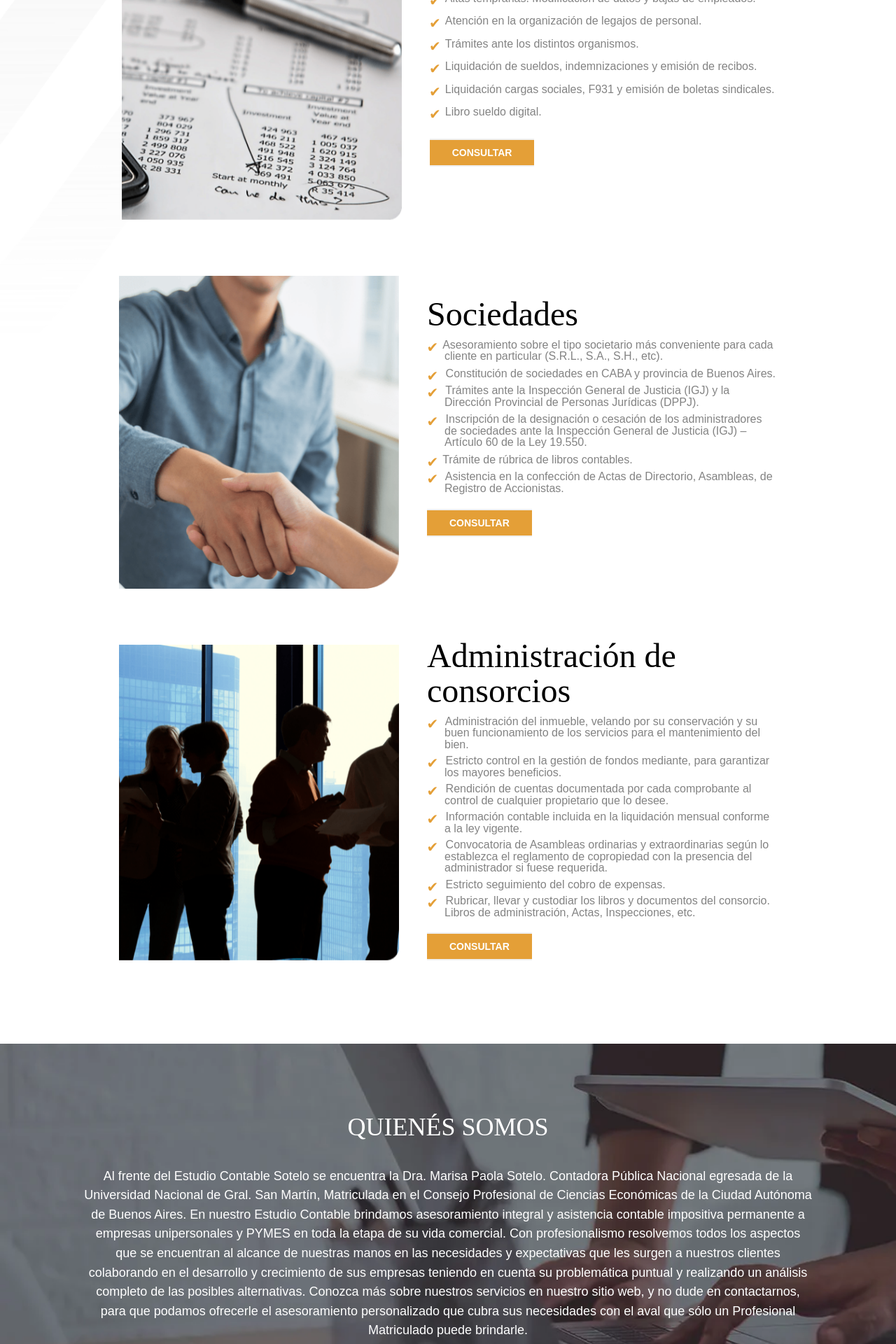
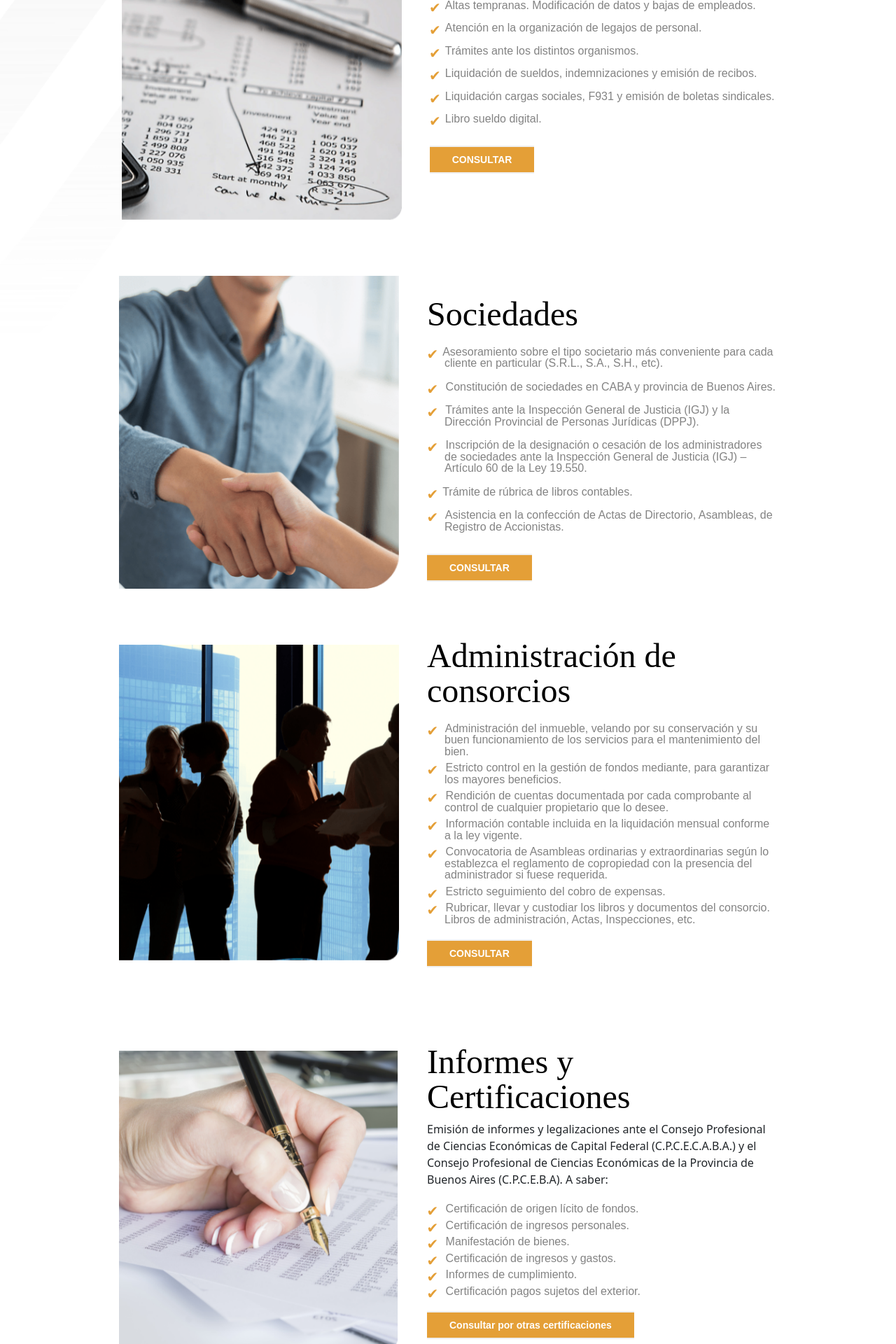
Before and after one commit to CheffRamsay/EstudioContableWeb, a PHP site: page / in a window 1280 px wide. Shown: the part 2240-4160 px from the top of the page at 70% size. Run offline with PHP 8.4, Linux system fonts and the light colour scheme; some libraries are stand-ins or nearby versions.

Commit message:
Add img and text

```diff
--- a/css/style.css
+++ b/css/style.css
@@ -466,6 +466,17 @@ header{
     animation-delay: 0.3s;
 }
 
+.text-card p{
+    margin-bottom: 10px;
+    font-size: 16px;
+    line-height: 103%;
+    font-family: var(--font-1);
+    font-display: swap;
+    font-style: normal;
+    font-weight: normal;
+    color: #838383;
+}
+
 .botones-container{
     margin-top: 8px;
 }
@@ -673,13 +684,13 @@ header{
 .servicios-container ul {
     list-style-type: none;
     list-style: none;
-    margin: 0 0 0 25px;
+    margin: 20px 0 0 25px;
     padding: 0;
     text-indent: -1.6rem;
 
 }
 
-.servicios-container ul li{
+.servicios-container ul li {
     margin-bottom: 8px;
     font-size: 16px;
     line-height: 103%;
@@ -689,6 +700,8 @@ header{
     font-weight: normal;
     color: #838383;
 }
+
+
 
 .cardd{
     margin-bottom: 80px;
@@ -1408,6 +1421,8 @@ input{
         margin-bottom: 5px!important;
     }
 
+    .servicios-container ul
+
     .ul-sociedades li{
         margin-bottom: 6px!important;
     }
--- a/index.html
+++ b/index.html
@@ -118,13 +118,16 @@
                 <div class="text-content">
 
                     <h1>Dra. MARISA PAOLA SOTELO</h1>
-                    <span>
-                        Contadora Pública Nacional. Tº436 Fº144.<br>
-                        Licenciada en Administración y Gestión Empresarial. Tº54 Fº38.<br>
+
+                        Contadora Pública Nacional. Tº436 Fº144 // T°183 F°78.<br>
+                        Licenciada en Administración y Gestión Empresarial. Tº54 Fº38 // T°1 F°100.<br>
                         Técnica en Comercialización,
                         Especialista en PYMES,<br>
-                        Perito Auxiliar de Justicia.
+                        Perito Auxiliar de Justicia.<br>
+                        marisasotelo.ms@gmail.com<br>
+                        estudiocontablesotelo1979@gmail.com
                     </span>
+
                     <div class="animated-text">
                         <p class="line">Asesoramiento Contable</p>
                         <p class="line">Monotributistas</p>
@@ -272,7 +275,6 @@
 
 
                 </div>
-
                 <div class="cardd">
                     <div>
                       <img class="img-contrato-mobile animacion" loading="lazy" src="./img/consor-mobile.webp" alt="Contrato">
@@ -320,6 +322,49 @@
                     </div>
 
                 </div>
+                <div class="cardd">
+                    <div>
+                      <img class="img-contrato-mobile animacion" loading="lazy" src="./img/informes-mobile.png" alt="Informes">
+                      <img class="img-contrato-desktop animacion" loading="lazy" src="./img/informes.png" alt="Informes">
+                    </div>
+                    <div class="text-card animacion administracion-cons">
+                    <p class="sociedades">Informes y Certificaciones</p>
+                    <span>
+                        Emisión de informes y legalizaciones ante el Consejo Profesional de Ciencias Económicas de Capital Federal (C.P.C.E.C.A.B.A.) y el Consejo Profesional de Ciencias Económicas de la Provincia de Buenos Aires (C.P.C.E.B.A). A saber:
+                    </span>
+                    <ul class="administracion-cons-li">
+
+                        <li>
+                            Certificación de origen lícito de fondos.
+                        </li>
+
+                        <li>
+                            Certificación de ingresos personales.
+                        </li>
+
+                        <li>
+                            Manifestación de bienes.
+                        </li>
+
+                        <li>
+                            Certificación de ingresos y gastos.
+                        </li>
+
+                        <li>
+                            Informes de cumplimiento.
+                        </li>
+
+                        <li>
+                            Certificación pagos sujetos del exterior.
+                        </li>
+
+                    </ul>
+                    <button class="btn-consultar-card">
+                        <a href="#contacto">Consultar por otras certificaciones</a>
+                    </button>
+                    </div>
+
+                </div>
             </div>
         </section>
         <section class="background-quienes-somos-container" id="quien">
@@ -327,7 +372,7 @@
                 <div class="backgroud-container animacion">
                     <h2>QUIENÉS SOMOS</h2>
                     <p>
-                      Al frente del Estudio Contable Sotelo se encuentra la Dra. Marisa Paola Sotelo. Contadora Pública  Nacional egresada de la Universidad Nacional de Gral. San Martín, Matriculada en el Consejo Profesional de Ciencias Económicas de la Ciudad Autónoma de Buenos Aires.
+                      Al frente del Estudio Contable Sotelo se encuentra la Dra. Marisa Paola Sotelo. Contadora Pública  Nacional egresada de la Universidad Nacional de Gral. San Martín, Matriculada en el Consejo Profesional de Ciencias Económicas de la Ciudad Autónoma de Buenos Aires y en el Consejo Profesional de Ciencias Económicas de la Provincia de Buenos Aires.
                       En nuestro Estudio Contable brindamos  asesoramiento integral y asistencia contable impositiva permanente a empresas unipersonales y PYMES en toda la etapa de su vida comercial. Con profesionalismo resolvemos todos los aspectos que se encuentran al alcance de nuestras manos en las necesidades y expectativas que les surgen a nuestros clientes colaborando en el desarrollo y crecimiento de sus empresas teniendo en cuenta su problemática puntual y realizando un análisis completo de las posibles alternativas.
                       Conozca más sobre nuestros servicios en nuestro sitio web, y no dude en contactarnos, para que podamos ofrecerle el asesoramiento personalizado que cubra sus necesidades con el aval que sólo un Profesional Matriculado puede brindarle.
                     </p>
```
Also changed, not shown: img/informes-mobile.png (added), img/informes.png (added).
